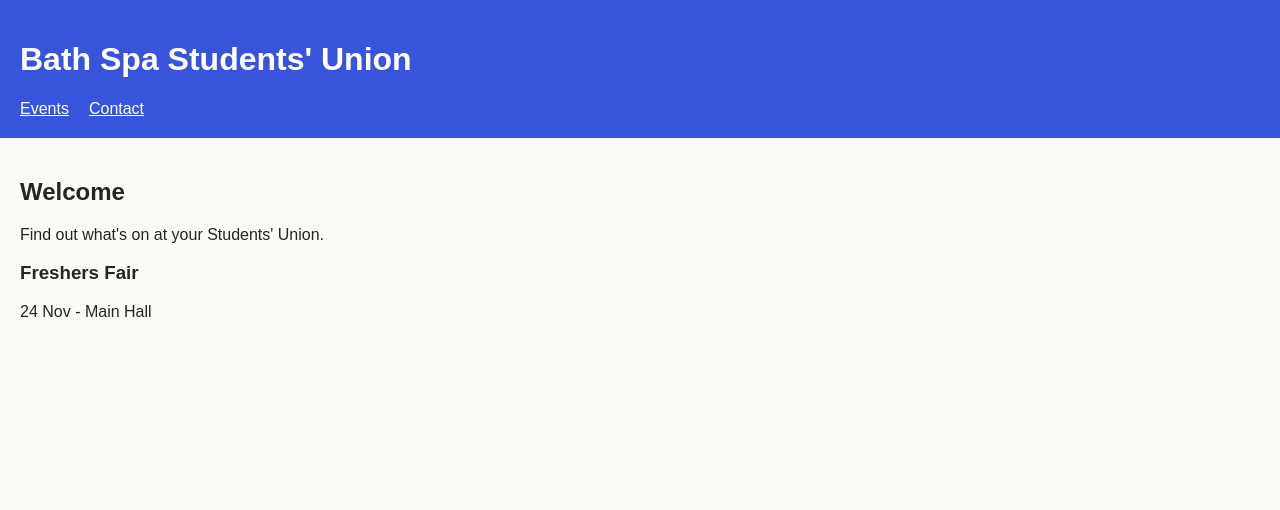
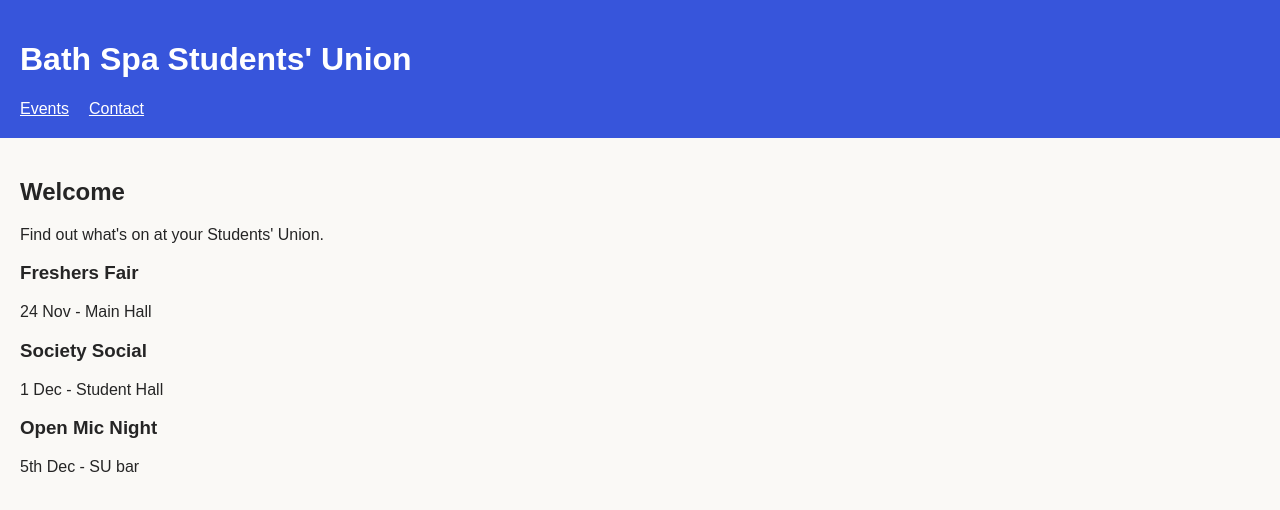
Before and after one commit to uklewis124/Group-Collaboration-Project-BSU, a React (Vite) app in the folder BSUsite/client/: page / in a window 1280 px wide. Shown: the top 510 px of the page. Built offline with nearby package versions, Linux system fonts and the light colour scheme.

Commit message:
Update App.jsx

```diff
--- a/BSUsite/client/src/App.jsx
+++ b/BSUsite/client/src/App.jsx
@@ -3,6 +3,7 @@ import React from "react";
 import "./App.css";
 import Header from "./components/Header";
 import EventCard from "./components/EventCard";
+
 function App() {
   return (
     <div>
@@ -12,6 +13,8 @@ function App() {
         <h2>Welcome</h2>
         <p>Find out what's on at your Students' Union.</p>
         <EventCard title="Freshers Fair" date="24 Nov" location="Main Hall" />
+        <EventCard title="Society Social" date="1 Dec" location="Student Hall"/>
+        <EventCard title="Open Mic Night" date="5th Dec" location="SU bar"/>
       </main>
     </div>
   );
```
